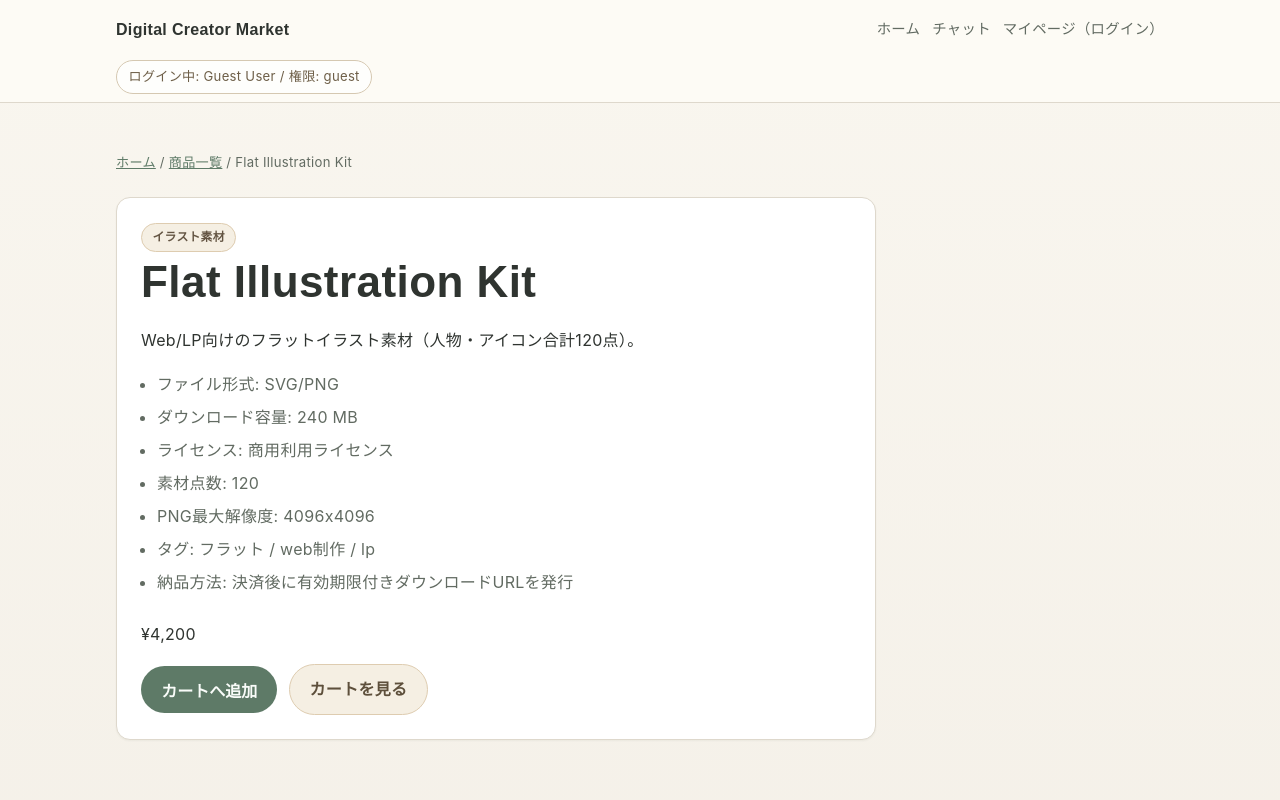
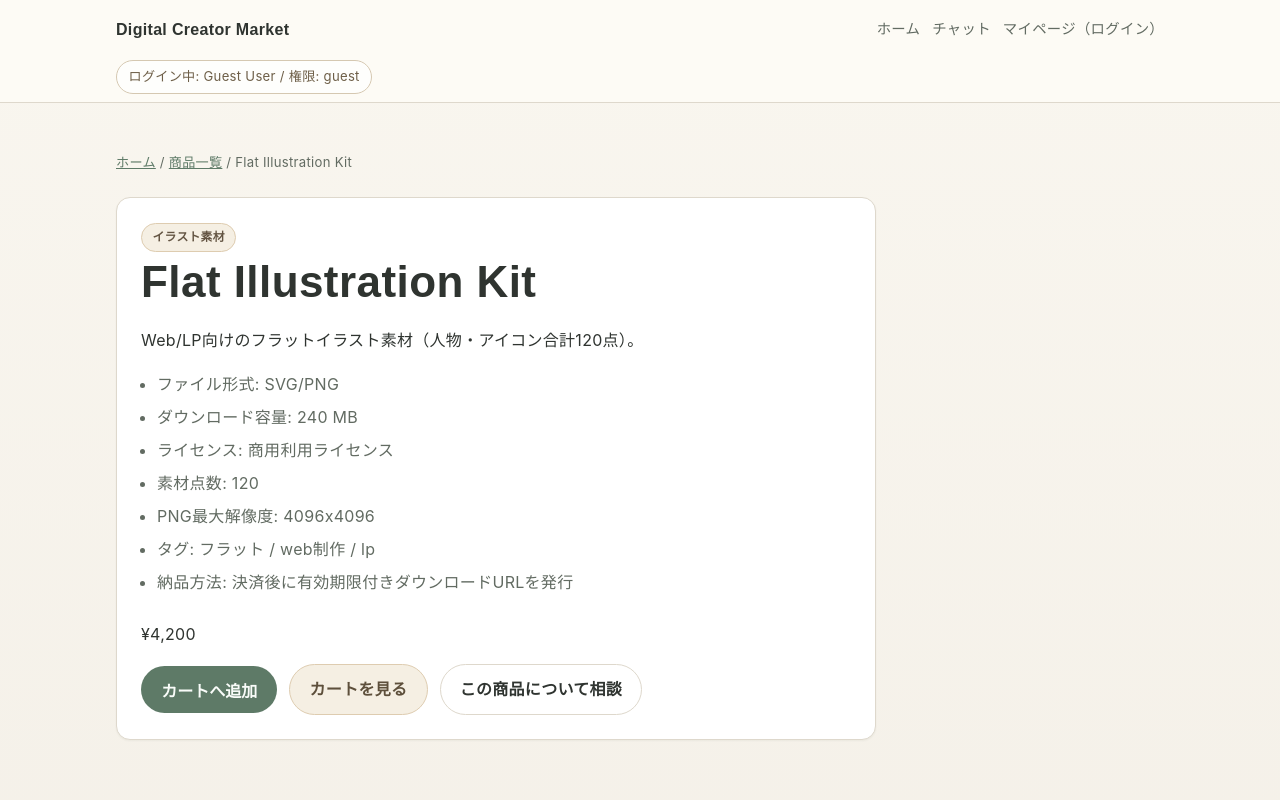
Before and after one commit to bara8383/hobby-ec-nextJS, a Next.js app: page /products/flat-illustration-kit in a window 1280 px wide. Shown: the top 800 px of the page. Built offline with nearby package versions, Linux system fonts and the light colour scheme; no server answers.

Commit message:
feat: 商品詳細からチャット相談導線を追加

```diff
--- a/app/(store)/products/[slug]/page.tsx
+++ b/app/(store)/products/[slug]/page.tsx
@@ -1,6 +1,8 @@
 import type { Metadata } from 'next';
 import { notFound } from 'next/navigation';
 import { getCategoryLabel, getProductBySlug, products } from '@/data/products';
+import { getCurrentUser } from '@/lib/auth/demo-session';
+import { isGuest } from '@/lib/auth/permissions';
 import { AddToCartButton } from '@/components/product/AddToCartButton';
 import { Breadcrumbs } from '@/components/seo/Breadcrumbs';
 import { buildProductJsonLd } from '@/lib/seo/jsonld';
@@ -30,6 +32,7 @@ export async function generateMetadata({ params }: Props): Promise<Metadata> {
 }
 
 export default async function ProductDetailPage({ params }: Props) {
+  const user = await getCurrentUser();
   const { slug } = await params;
   const product = getProductBySlug(slug);
 
@@ -38,6 +41,9 @@ export default async function ProductDetailPage({ params }: Props) {
   }
 
   const jsonLd = buildProductJsonLd(product);
+  const chatHref = isGuest(user)
+    ? `/login?next=${encodeURIComponent(`/products/${product.slug}`)}`
+    : `/chat?new=1&productId=${encodeURIComponent(product.id)}`;
 
   return (
     <main>
@@ -72,6 +78,9 @@ export default async function ProductDetailPage({ params }: Props) {
             <ButtonLink href="/cart" variant="secondary">
               カートを見る
             </ButtonLink>
+            <ButtonLink href={chatHref} variant="ghost">
+              この商品について相談
+            </ButtonLink>
           </div>
         </Card>
       </Section>
--- a/app/chat/[conversationId]/page.tsx
+++ b/app/chat/[conversationId]/page.tsx
@@ -3,6 +3,7 @@ import { notFound } from 'next/navigation';
 import { LineLikeChat } from '@/components/chat/LineLikeChat';
 import { Section } from '@/components/ui/Section';
 import { getCurrentUser } from '@/lib/auth/demo-session';
+import { getProductById } from '@/lib/db/repositories/product-repository';
 import { findConversation, isParticipant } from '@/lib/chat/core/store';
 
 type Params = { params: Promise<{ conversationId: string }> };
@@ -16,12 +17,14 @@ export default async function ConversationPage({ params }: Params) {
     notFound();
   }
 
+  const productSlug = conversation.productSlug ?? (conversation.productId ? getProductById(conversation.productId)?.slug : undefined);
+
   return (
     <main>
       <Section title="会話" description={`会話ID: ${conversation.id}`}>
         <div style={{ display: 'flex', gap: 12, flexWrap: 'wrap' }}>
           <Link href="/chat">チャット一覧へ戻る</Link>
-          {conversation.productSlug ? <Link href={`/products/${conversation.productSlug}`}>商品詳細へ戻る</Link> : null}
+          {productSlug ? <Link href={`/products/${productSlug}`}>商品詳細へ戻る</Link> : null}
         </div>
       </Section>
       <LineLikeChat conversationId={conversation.id} currentUserId={user.id} />
```
Also changed, not shown: app/chat/page.tsx (+5 -3 lines).
